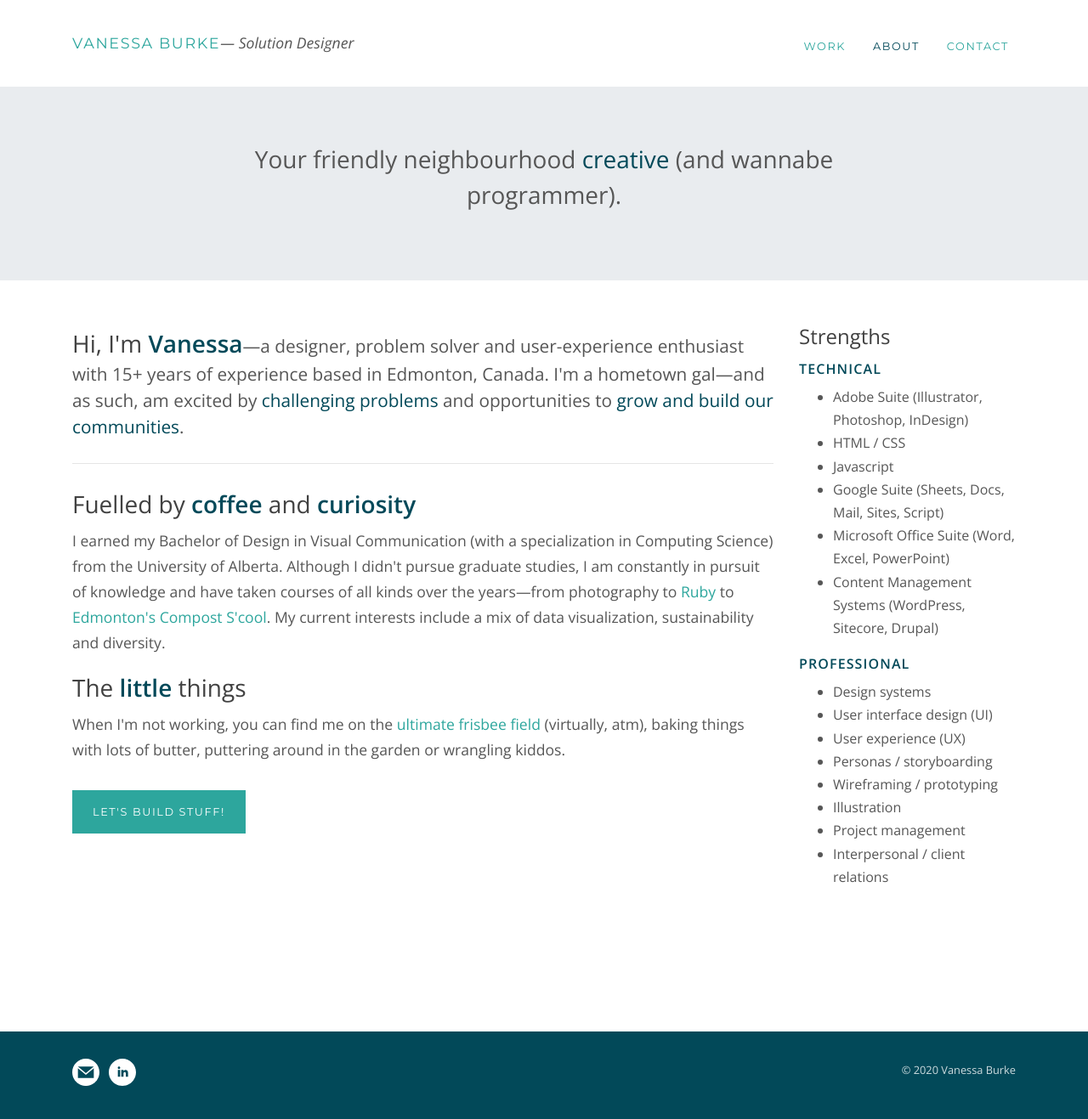
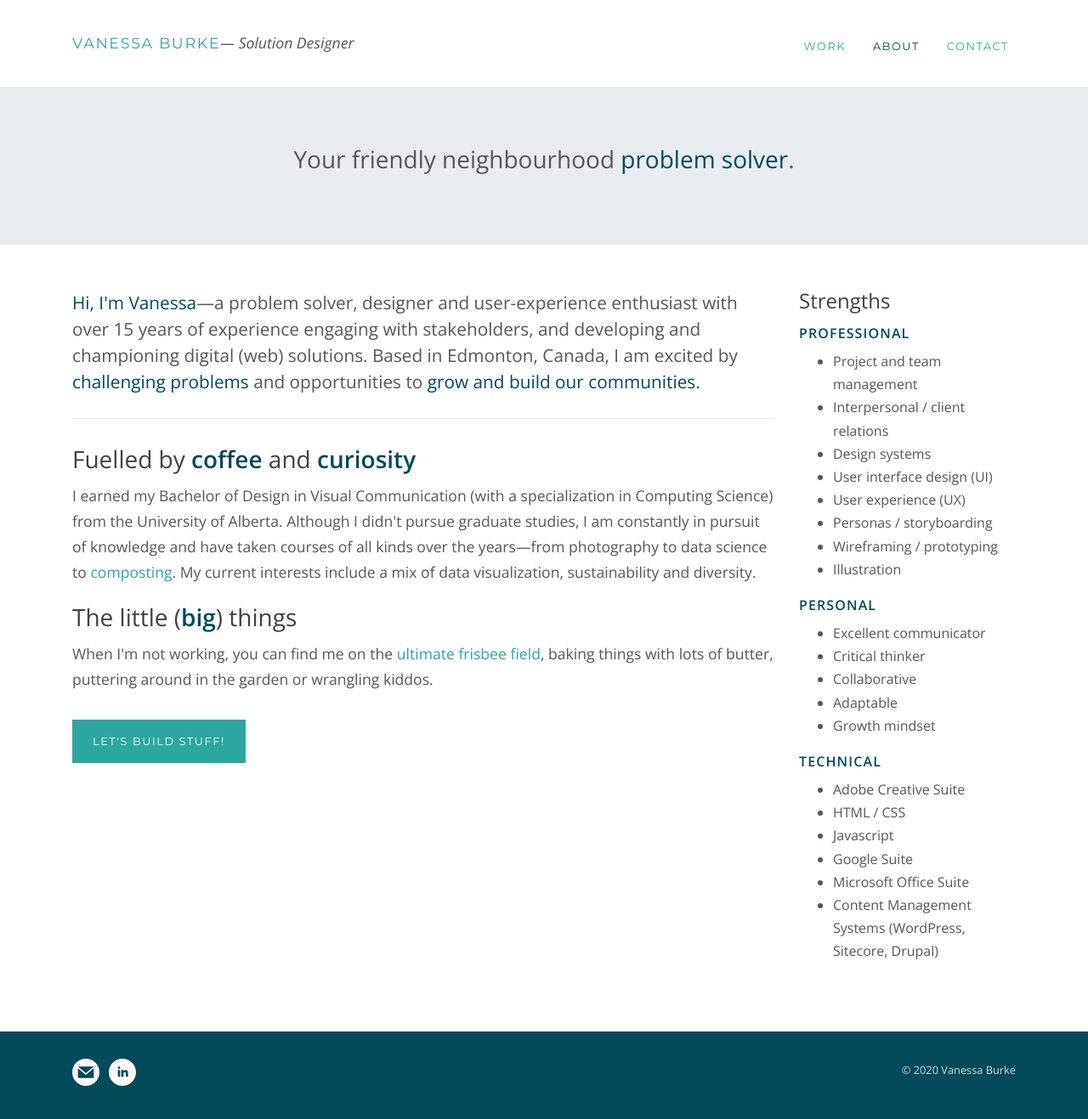
Before and after one commit to vnburke/vnburke.github.io, a Jekyll site: the page built from about.md, in a window 1280 px wide and 1342 px high. Shown: the top 1317 px of the window at 85% size. Built offline with Jekyll 4.4.1, drawn with Linux system fonts in a browser that asks for light colours.

Commit message:
About, contact updates

```diff
--- a/about.md
+++ b/about.md
@@ -2,12 +2,27 @@
 layout: default
 title: About
 ---
+<script>
+  var descriptors = ['UX specialist', 'front-end dev', 'creative', 'manager', 'problem solver'];
 
+  textSequence(0);
+  function textSequence(i) {
+
+      if (descriptors.length > i) {
+          setTimeout(function() {
+              document.getElementById("sequence").innerHTML = descriptors[i];
+              textSequence(++i);
+          }, 1000); // 1 seconds (in milliseconds)
+
+      }
+
+  }
+</script>
 <div class="jumbotron jumbotron-fluid">
   <div class="container">
     <div class="row justify-content-center">
       <div class="col-lg-8">
-        <p class="lead">Your friendly neighbourhood <strong>creative</strong> (and wannabe programmer).</p>
+        <p class="lead">Your friendly neighbourhood <strong id="sequence">designer</strong>.</p>
       </div>
     </div>
   </div>
@@ -17,49 +32,50 @@ title: About
   <div class="row">
     <div class="col-sm">
       <!-- <h2>Meet Vanessa</h2> -->
-      <p class="lead sm"><span class="lead med">Hi, I'm <strong>Vanessa</strong></span>&mdash;a designer, problem solver and user-experience enthusiast with 15+ years of experience based in Edmonton, Canada. I'm a hometown gal&mdash;and as such, am excited by <strong>challenging problems</strong> and opportunities to <strong>grow and build our communities</strong>.</p>
+      <p class="lead sm"><strong>Hi, I'm Vanessa</strong>&mdash;a problem solver, designer and user-experience enthusiast with over 15 years of experience engaging with stakeholders, and developing and championing digital (web) solutions. Based in Edmonton, Canada, I am excited by <strong>challenging problems</strong> and opportunities to <strong>grow and build our communities</strong>.</p>
       <hr>
       <h2>Fuelled by <strong>coffee</strong> and <strong>curiosity</strong></h2>
-      <p>I earned my Bachelor of Design in Visual Communication (with a specialization in Computing Science) from the University of Alberta. Although I didn't pursue graduate studies, I am constantly in pursuit of knowledge and have taken courses of all kinds over the years&mdash;from photography to <a href="https://www.ruby-lang.org/en/">Ruby</a> to <a href="https://www.edmonton.ca/programs_services/landscaping_gardening/compost-education.aspx">Edmonton's Compost S'cool</a>. My current interests include a mix of data visualization, sustainability and diversity.</p>
+      <p>I earned my Bachelor of Design in Visual Communication (with a specialization in Computing Science) from the University of Alberta. Although I didn't pursue graduate studies, I am constantly in pursuit of knowledge and have taken courses of all kinds over the years&mdash;from photography to data science to <a href="https://www.edmonton.ca/programs_services/landscaping_gardening/compost-education.aspx">composting</a>. My current interests include a mix of data visualization, sustainability and diversity.</p>
 
       <!-- <h2>Challenge <strong>accepted</strong>!</h2>
       <p>As fate would have it, I have spent most of my career in the digital space&mdash;a field that is ever evolving. Though digging into user research or analyzing data may not be very glamourous, gleaning insight to inform design that solves problems for people makes it all worthwhile!</p> -->
 
-      <h2>The <strong>little</strong> things</h2>
-      <p>When I'm not working, you can find me on the <a href="https://eupa.ca/">ultimate frisbee field</a> (virtually, atm), baking things with lots of butter, puttering around in the garden or wrangling kiddos.</p>
+      <h2>The little (<strong>big</strong>) things</h2>
+      <p>When I'm not working, you can find me on the <a href="https://eupa.ca/">ultimate frisbee field</a>, baking things with lots of butter, puttering around in the garden or wrangling kiddos.</p>
       <a href="/contact" class="btn btn-primary">Let's build stuff!</a>
     </div>
     <!-- Sidebar -->
     <div class="col-md-3 order-last sidebar">
       <h3>Strengths</h3>
-      <h4>Technical</h4>
-      <ul>
-        <li>Adobe Suite (Illustrator, Photoshop, InDesign)</li>
-        <li>HTML / CSS</li>
-        <li>Javascript</li>
-        <li>Google Suite (Sheets, Docs, Mail, Sites, Script)</li>
-        <li>Microsoft Office Suite (Word, Excel, PowerPoint)</li>
-        <li>Content Management Systems (WordPress, Sitecore, Drupal)</li>
-      </ul>
+
       <h4>Professional</h4>
       <ul>
+        <li>Project and team management</li>
+        <li>Interpersonal / client relations</li>
         <li>Design systems</li>
         <li>User interface design (UI)</li>
         <li>User experience (UX)</li>
         <li>Personas / storyboarding</li>
         <li>Wireframing / prototyping</li>
         <li>Illustration</li>
-        <li>Project management</li>
-        <li>Interpersonal / client relations</li>
       </ul>
-      <!-- <h4>Personal</h4>
+      <h4>Personal</h4>
       <ul>
         <li>Excellent communicator</li>
         <li>Critical thinker</li>
         <li>Collaborative</li>
-        <li>Resourceful</li>
-        <li>Fast and continual learner</li>
-      </ul> -->
+        <li>Adaptable</li>
+        <li>Growth mindset</li>
+      </ul>
+      <h4>Technical</h4>
+      <ul>
+        <li>Adobe Creative Suite</li>
+        <li>HTML / CSS</li>
+        <li>Javascript</li>
+        <li>Google Suite</li>
+        <li>Microsoft Office Suite</li>
+        <li>Content Management Systems (WordPress, Sitecore, Drupal)</li>
+      </ul>
     </div>
   </div>
 </div>
```
Also changed, not shown: _projects/sci-intranet.md (+1 -1 lines), contact.md (+2 -0 lines).
